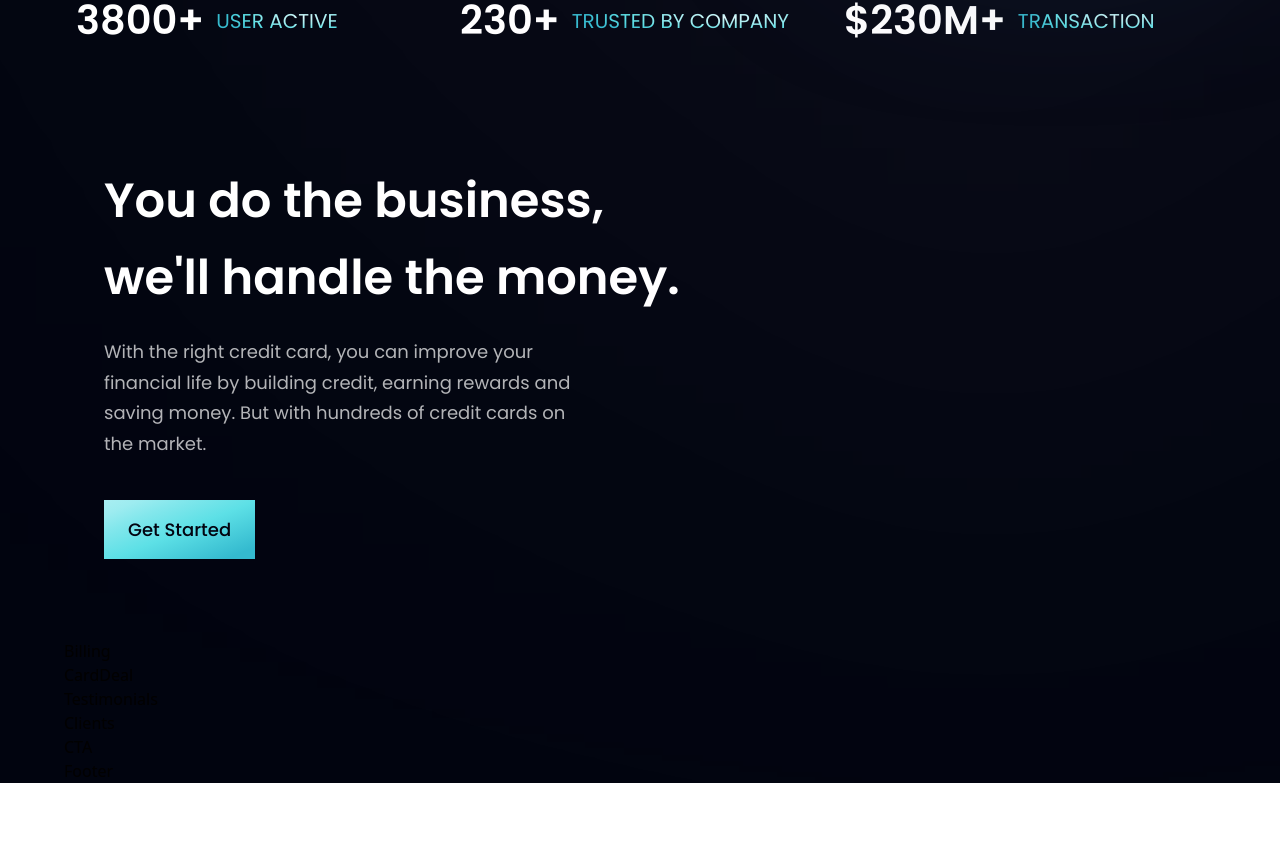
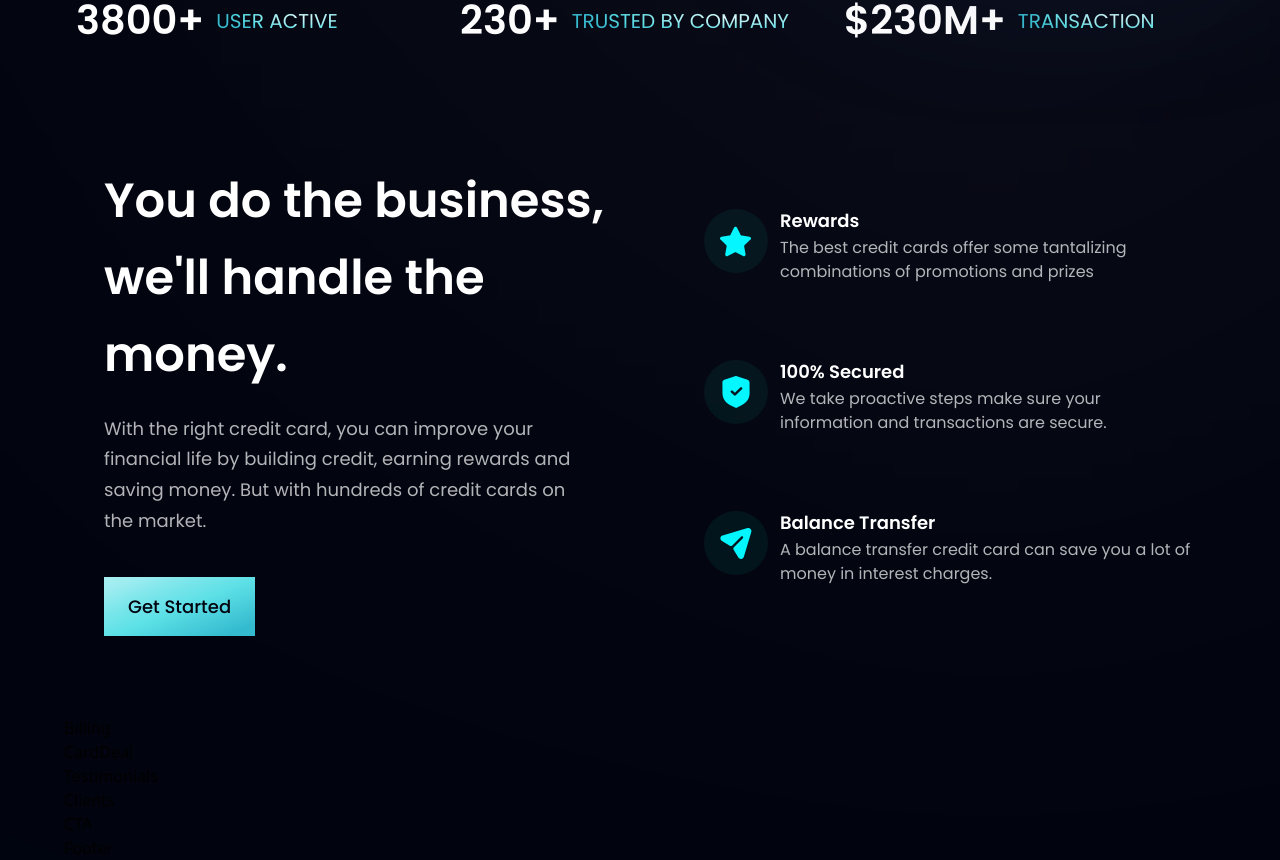
Before and after one commit to amine-amari/bank_modern_app, a React (Vite) app: page / in a window 1280 px wide. Shown: the part 806-1666 px from the top of the page. Before the commit the page ends 1589 px from the top, so only its background shows below. Built offline with nearby package versions, Linux system fonts and the light colour scheme.

Commit message:
implemented right side of business section

```diff
--- a/src/components/Business.jsx
+++ b/src/components/Business.jsx
@@ -1,6 +1,22 @@
 import { features } from "../constants";
 import styles, {layout} from "../style";
 import Button from './Button';
+
+const FeatureCard = ({icon, title, content, index}) => (
+  <div className={`flex flex-row p-6 rounded-[20px] ${index !== features.length -1 ? "mb-6" : "mb-0"} feature-card`}>
+    <div className={`w-[64px] h-[64px] rounded-full ${styles.flexCenter} bg-dimBlue`}>
+      <img src={icon} alt="icon" className="w-[50%] h-[50%] object-contain"/>
+    </div>
+    <div className="flex-1 flex flex-col ml-3">
+      <h4 className="font-poppins font-semibold text-white text-[18px] leading-[23px] mb-1">
+        {title}
+      </h4>
+      <p className="font-poppins font-normal text-dimWhite text-[16px] leading-[24px] mb-1">
+        {content}
+      </p>
+    </div>
+  </div>
+);
 
 const Business = () => {
   return (
@@ -12,6 +28,13 @@
         of credit cards on the market.</p>
         <Button styles="mt-10"/>
       </dir>
+
+      <div className={`${layout.sectionImg} flex-col`}>
+        {features.map((feature, index) => (
+          <FeatureCard key={feature.id} {...feature} index={index}/>
+        ))}
+      </div>
+
     </section>
   )
 }
```
